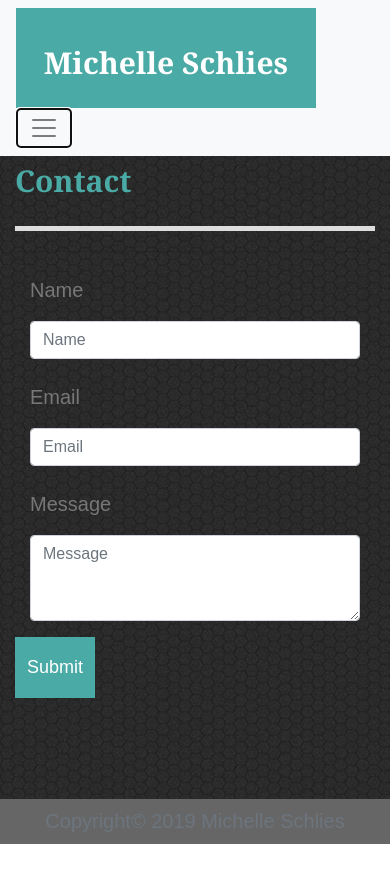
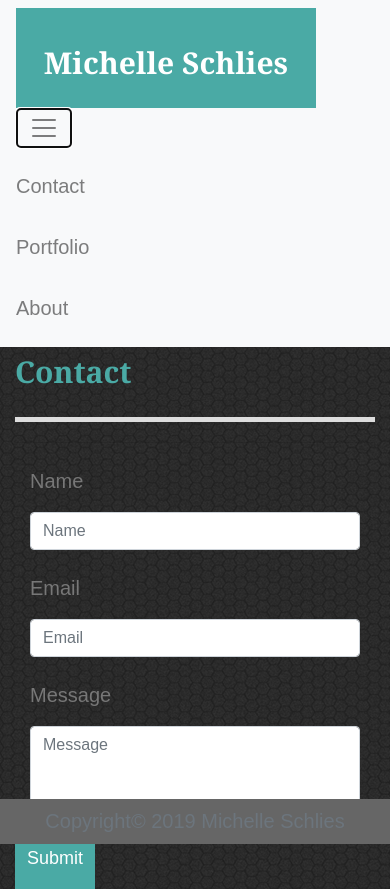
Before and after one commit to michelleschlies/Bootstrap-Portfolio, a plain HTML site: page contact.html in a window 390 px wide. Both pictures are taken after a click on the button "Toggle navigation". Before the commit the page ends 844 px from the top, so only its background shows below. Drawn offline with nearby package versions, Linux system fonts and the light colour scheme.

Commit message:
fixed contact page navbar

```diff
--- a/contact.html
+++ b/contact.html
@@ -17,10 +17,10 @@
                 aria-controls="navbarTogglerDemo01" aria-expanded="false" aria-label="Toggle navigation">
                 <span class="navbar-toggler-icon"></span>
             </button>
-            <div class="collapse navbar-collapse" id="MichelleNav">
+            <div class="collapse navbar-collapse" id="navbarTogglerDemo01">
                 <ul class="navbar-nav ml-auto mt-2 mt-lg-0">
-                    <li class="nav-item">
-                        <a class="nav-link active" href="contact.html">Contact</a>
+                    <li class="nav-item" active>
+                        <a class="nav-link" href="contact.html">Contact</a>
                     </li>
                     <li class="nav-item">
                         <a class="nav-link" href="portfolio.html">Portfolio</a>
```
